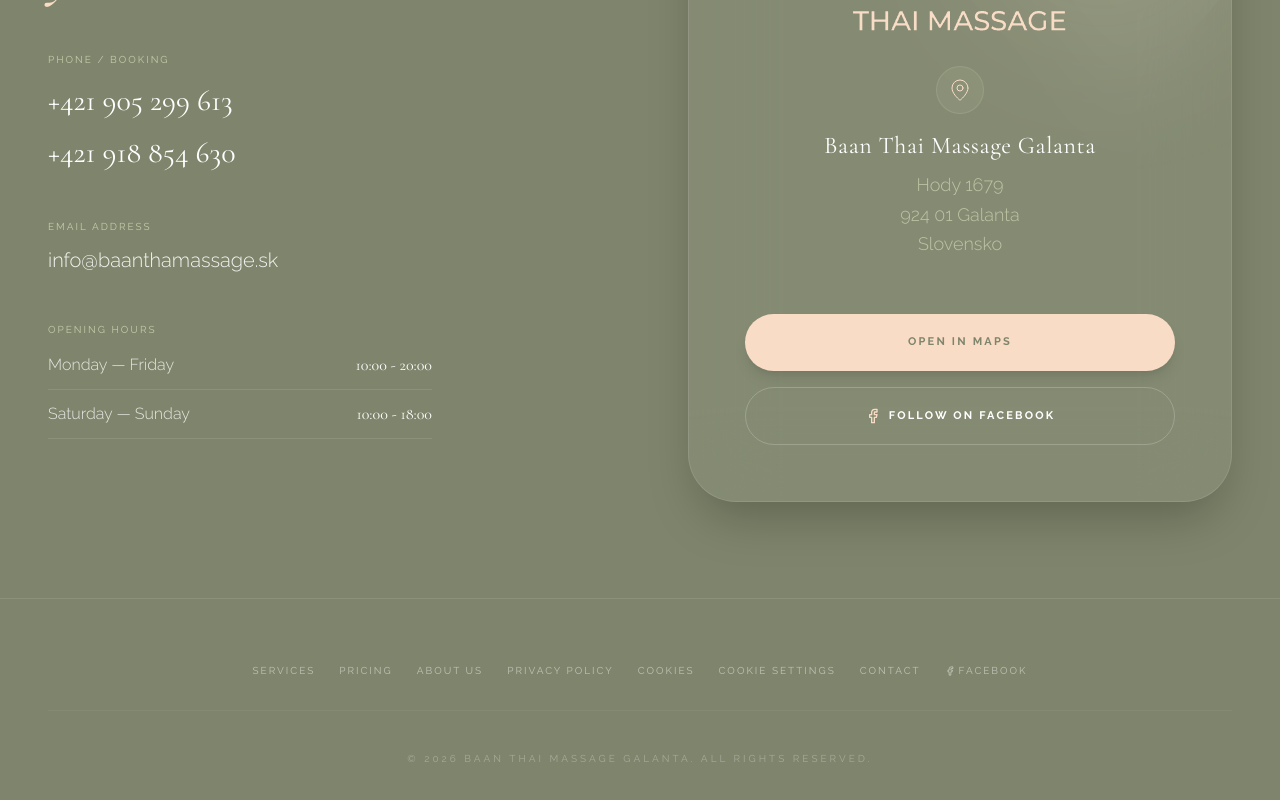
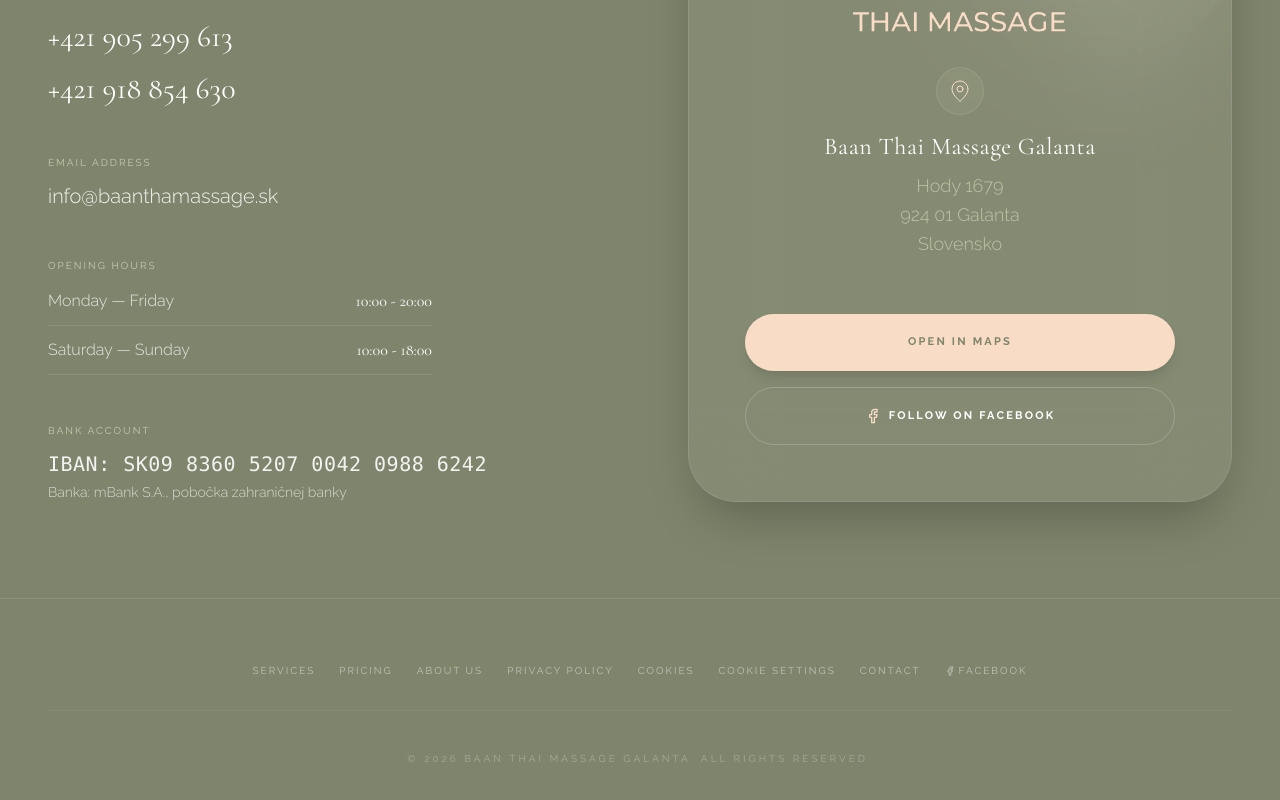
Before and after one commit to JurajSVK77/Ban-Thai-Massage-, a React (Vite) app: page / in a window 1280 px wide. Shown: the part 6518-7318 px from the top of the page. Built offline with nearby package versions, Linux system fonts and the light colour scheme.

Commit message:
feat: add bank account details to contact and legal pages
Display the IBAN and bank details in the contact section and on the Cookies and GDPR pages for better accessibility.

```diff
--- a/src/App.tsx
+++ b/src/App.tsx
@@ -42,7 +42,11 @@
   facebook: "https://www.facebook.com/baanthaimassagegalanta/",
   email: "info@baanthamassage.sk",
   address: "Hody 1679, Galanta",
-  mapsLink: "https://maps.app.goo.gl/we7AN2ndrdAphjtd7"
+  mapsLink: "https://maps.app.goo.gl/we7AN2ndrdAphjtd7",
+  bankAccount: {
+    iban: "SK09 8360 5207 0042 0988 6242",
+    bankDetails: "mBank S.A., pobočka zahraničnej banky"
+  }
 };
 
 const SERVICES = [
@@ -779,6 +783,18 @@
                       </div>
                 </div>
              </div>
+
+             <div>
+                <p className="text-[10px] uppercase tracking-[0.2em] text-brand-green-light mb-3">{t('contact.accountLabel')}</p>
+                <div className="flex flex-col gap-1">
+                  <div className="text-xl text-white/90 font-mono font-light tracking-wide hover:text-brand-peach-light transition-colors cursor-all-scroll select-all">
+                    IBAN: {CONTACT.bankAccount.iban}
+                  </div>
+                  <div className="text-sm text-white/70 font-light hover:text-brand-peach-light transition-colors">
+                    Banka: {CONTACT.bankAccount.bankDetails}
+                  </div>
+                </div>
+             </div>
           </div>
         </div>
 
--- a/src/locales/en.json
+++ b/src/locales/en.json
@@ -115,6 +115,7 @@
     "hoursLabel": "Opening hours",
     "days1": "Monday — Friday",
     "days2": "Saturday — Sunday",
+    "accountLabel": "Bank Account",
     "locationDesc": "You will find us in a pleasant location in Hody. Parking is provided right in front of the salon.",
     "openMap": "Open in Maps",
     "followFb": "Follow on Facebook"
--- a/src/locales/sk.json
+++ b/src/locales/sk.json
@@ -115,6 +115,7 @@
     "hoursLabel": "Otváracie hodiny",
     "days1": "Pondelok — Piatok",
     "days2": "Sobota — Nedeľa",
+    "accountLabel": "Číslo účtu",
     "locationDesc": "Nájdete nás v príjemnej lokalite Hody. Parkovanie je zabezpečené priamo pred salónom.",
     "openMap": "Otvoriť v navigácii",
     "followFb": "Sledovať na Facebooku"
--- a/src/pages/CookiesPage.tsx
+++ b/src/pages/CookiesPage.tsx
@@ -157,6 +157,11 @@
                 <p className="text-xs uppercase tracking-[0.15em] text-text-muted mb-1">Predmet podnikania</p>
                 <p className="text-brand-green-dark font-medium">Wellness masérske služby</p>
               </div>
+              <div className="sm:col-span-2">
+                <p className="text-xs uppercase tracking-[0.15em] text-text-muted mb-1">Číslo účtu</p>
+                <p className="text-brand-green-dark font-medium font-mono">IBAN: SK09 8360 5207 0042 0988 6242</p>
+                <p className="text-brand-green-dark font-medium font-mono mt-0.5">Banka: mBank S.A., pobočka zahraničnej banky</p>
+              </div>
               <div>
                 <p className="text-xs uppercase tracking-[0.15em] text-text-muted mb-1">E-mail</p>
                 <p className="text-brand-green-dark font-medium">
--- a/src/pages/GdprPage.tsx
+++ b/src/pages/GdprPage.tsx
@@ -85,6 +85,11 @@
               <div className="sm:col-span-2">
                 <p className="text-xs uppercase tracking-[0.15em] text-text-muted mb-1">Predmet podnikania</p>
                 <p className="text-brand-green-dark font-medium">Wellness masérske služby</p>
+              </div>
+              <div className="sm:col-span-2">
+                <p className="text-xs uppercase tracking-[0.15em] text-text-muted mb-1">Číslo účtu</p>
+                <p className="text-brand-green-dark font-medium font-mono">IBAN: SK09 8360 5207 0042 0988 6242</p>
+                <p className="text-brand-green-dark font-medium font-mono mt-0.5">Banka: mBank S.A., pobočka zahraničnej banky</p>
               </div>
               <div>
                 <p className="text-xs uppercase tracking-[0.15em] text-text-muted mb-1">E-mail</p>
```
